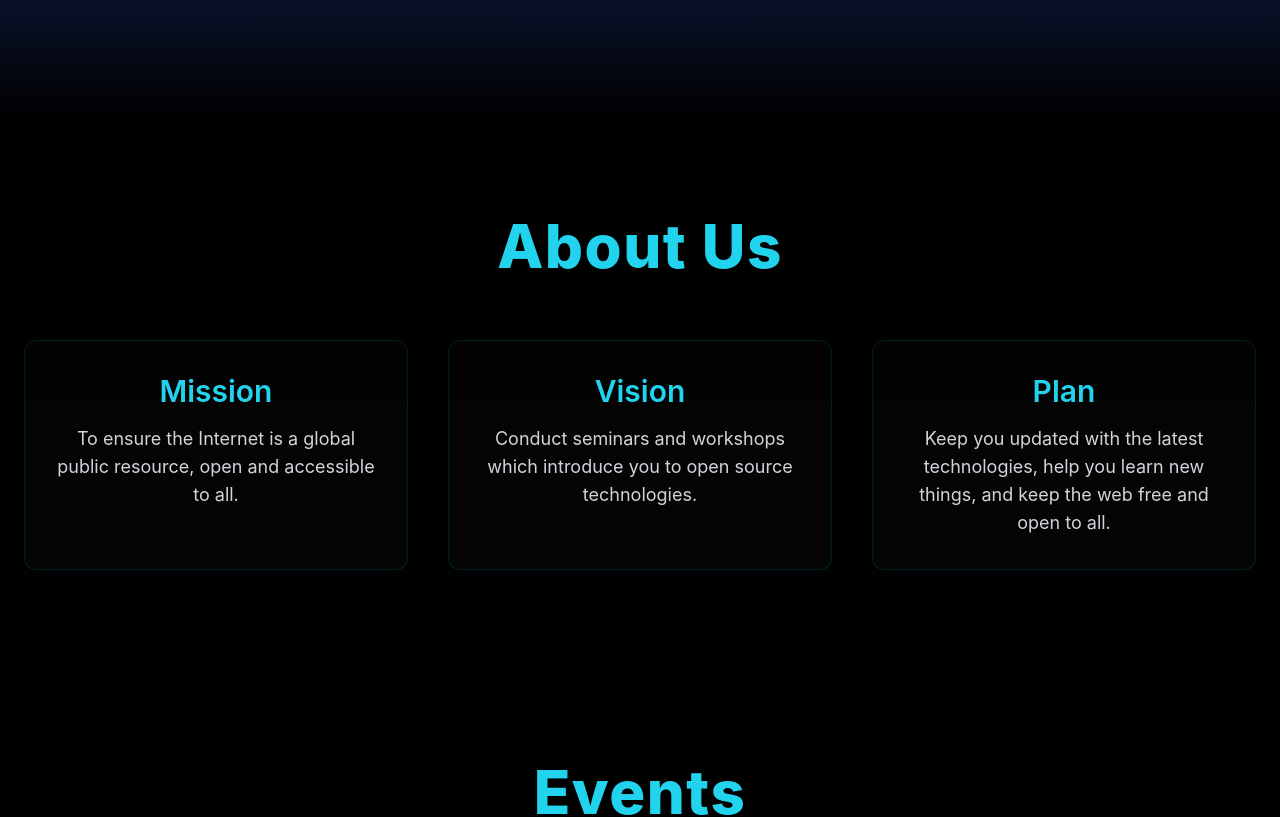
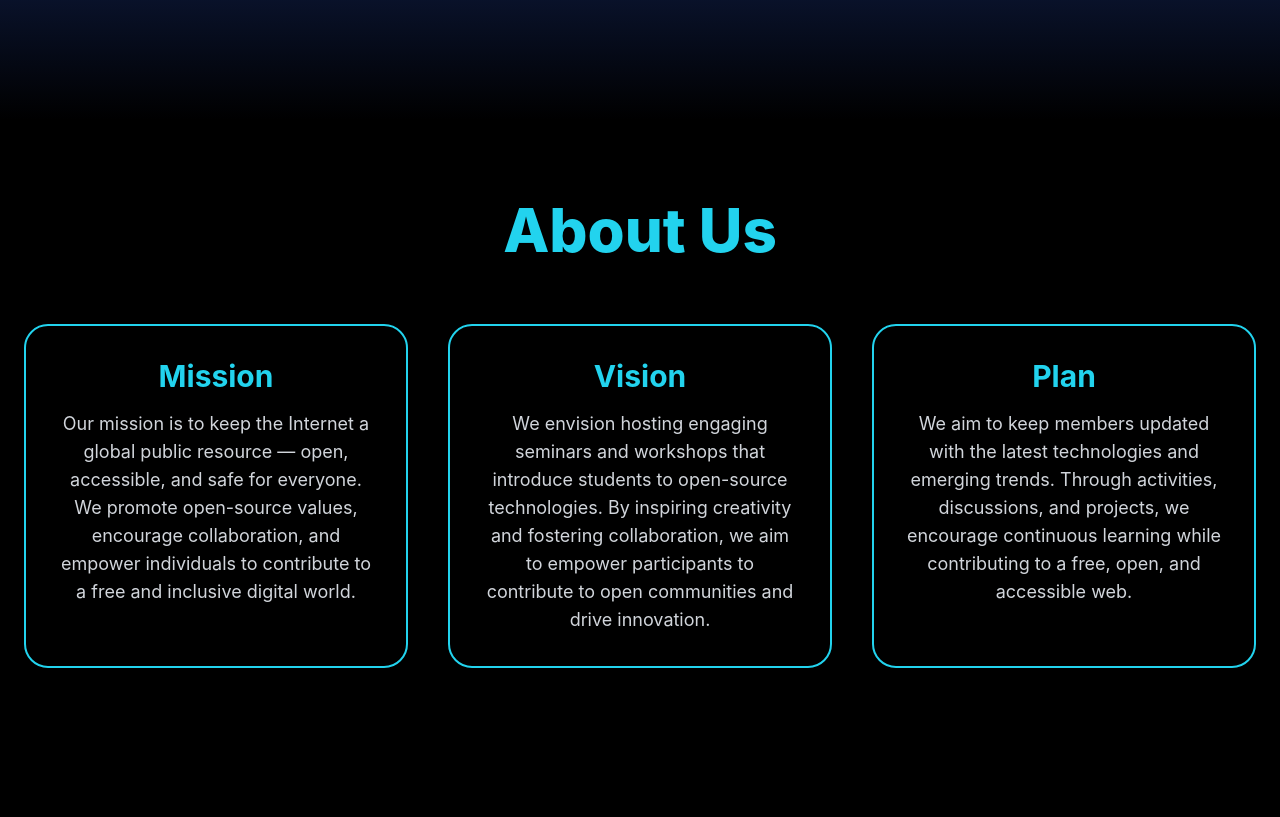
Before and after one commit to anujnaik05/Mozilla_CRCE, a React (Create React App) app: page / in a window 1280 px wide. Shown: the part 680-1497 px from the top of the page. Built offline with nearby package versions, Linux system fonts and the light colour scheme.

Commit message:
updated code craft

```diff
--- a/src/components/AboutUs.jsx
+++ b/src/components/AboutUs.jsx
@@ -2,33 +2,50 @@ import React from "react";
 
 export default function AboutUs() {
   return (
-    <div className="py-24 px-6 bg-black text-center">
-      <h2 className="text-5xl md:text-6xl font-extrabold text-cyan-400 mb-16 tracking-wide drop-shadow-lg">
+    <div className="py-20 px-6 bg-black text-center">
+      {/* Title */}
+      <h2 className="text-5xl md:text-6xl font-extrabold text-cyan-400 mb-16 drop-shadow-lg">
         About Us
       </h2>
 
-      <div className="grid grid-cols-1 md:grid-cols-3 gap-10 text-gray-300">
+      {/* Mission, Vision, Plan */}
+      <div className="grid grid-cols-1 md:grid-cols-3 gap-10">
         {/* Mission */}
-        <div className="p-8 rounded-xl neon-border bg-black/70 hover:scale-105 transition-transform duration-300">
-          <h3 className="text-2xl md:text-3xl text-cyan-400 mb-4 font-semibold">Mission</h3>
-          <p className="text-gray-300 text-base md:text-lg">
-            To ensure the Internet is a global public resource, open and accessible to all.
+        <div className="p-8 rounded-3xl bg-black/70 border-2 border-cyan-400 hover:scale-105 hover:shadow-[0_0_30px_#06b6d4] transition-all duration-300">
+          <h3 className="text-2xl md:text-3xl text-cyan-400 mb-4 font-bold">
+            Mission
+          </h3>
+          <p className="text-sm md:text-lg leading-relaxed text-gray-300">
+            Our mission is to keep the Internet a global public resource — open,
+            accessible, and safe for everyone. We promote open-source values,
+            encourage collaboration, and empower individuals to contribute to a
+            free and inclusive digital world.
           </p>
         </div>
 
         {/* Vision */}
-        <div className="p-8 rounded-xl neon-border bg-black/70 hover:scale-105 transition-transform duration-300">
-          <h3 className="text-2xl md:text-3xl text-cyan-400 mb-4 font-semibold">Vision</h3>
-          <p className="text-gray-300 text-base md:text-lg">
-            Conduct seminars and workshops which introduce you to open source technologies.
+        <div className="p-8 rounded-3xl bg-black/70 border-2 border-cyan-400 hover:scale-105 hover:shadow-[0_0_30px_#06b6d4] transition-all duration-300">
+          <h3 className="text-2xl md:text-3xl text-cyan-400 mb-4 font-bold">
+            Vision
+          </h3>
+          <p className="text-sm md:text-lg leading-relaxed text-gray-300">
+            We envision hosting engaging seminars and workshops that introduce
+            students to open-source technologies. By inspiring creativity and
+            fostering collaboration, we aim to empower participants to contribute
+            to open communities and drive innovation.
           </p>
         </div>
 
         {/* Plan */}
-        <div className="p-8 rounded-xl neon-border bg-black/70 hover:scale-105 transition-transform duration-300">
-          <h3 className="text-2xl md:text-3xl text-cyan-400 mb-4 font-semibold">Plan</h3>
-          <p className="text-gray-300 text-base md:text-lg">
-            Keep you updated with the latest technologies, help you learn new things, and keep the web free and open to all.
+        <div className="p-8 rounded-3xl bg-black/70 border-2 border-cyan-400 hover:scale-105 hover:shadow-[0_0_30px_#06b6d4] transition-all duration-300">
+          <h3 className="text-2xl md:text-3xl text-cyan-400 mb-4 font-bold">
+            Plan
+          </h3>
+          <p className="text-sm md:text-lg leading-relaxed text-gray-300">
+            We aim to keep members updated with the latest technologies and
+            emerging trends. Through activities, discussions, and projects, we
+            encourage continuous learning while contributing to a free, open,
+            and accessible web.
           </p>
         </div>
       </div>
--- a/src/components/Contact.jsx
+++ b/src/components/Contact.jsx
@@ -13,9 +13,9 @@ export default function Contact() {
       <div className="flex flex-wrap justify-center gap-x-20 gap-y-6 text-gray-300 text-lg md:text-xl">
         {[
           { icon: "📧", label: "Mozilla.club@example.com", href: "mailto:mozilla.club@example.com" },
-          { icon: "🔗", label: "LinkedIn", href: "https://linkedin.com" },
-          { icon: "💻", label: "GitHub", href: "https://github.com" },
-          { icon: "📸", label: "Instagram", href: "https://instagram.com" },
+          { icon: "🔗", label: "LinkedIn", href: "https://www.linkedin.com/in/mozilla-campus-club-crce-7a1884222?utm_source=share&utm_campaign=share_via&utm_content=profile&utm_medium=android_app" },
+          { icon: "💻", label: "GitHub", href: "https://github.com/mozillaclub" },
+          { icon: "📸", label: "Instagram", href: "https://www.instagram.com/mozillacampuscrce?igsh=MW1lamc2czIyYXQ1Zw==" },
         ].map((item) => (
           <a
             key={item.label}
--- a/src/components/Navbar.jsx
+++ b/src/components/Navbar.jsx
@@ -4,7 +4,7 @@ export default function Navbar() {
   return (
     <nav className="fixed top-0 w-full flex justify-between items-center px-6 sm:px-8 py-4 bg-gradient-to-b from-black/90 to-black/70 backdrop-blur-md z-50 border-b border-blue-700/20 shadow-lg">
       {/* Responsive Title */}
-      <div className="font-extrabold text-blue-400 drop-shadow-md leading-tight">
+      <div className="font-extrabold text-cyan-400 drop-shadow-md leading-tight">
         {/* Mobile: Mozilla Campus / Club on next line */}
         <span className="block sm:hidden text-lg leading-tight">
           Mozilla Campus
```
Also changed, not shown: src/components/Hero.jsx (+249 -28 lines).
